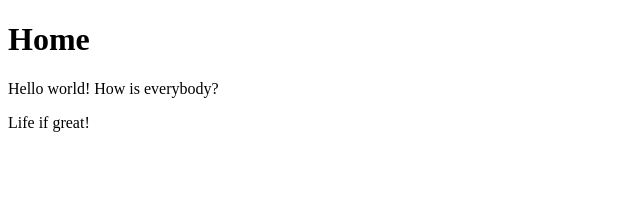
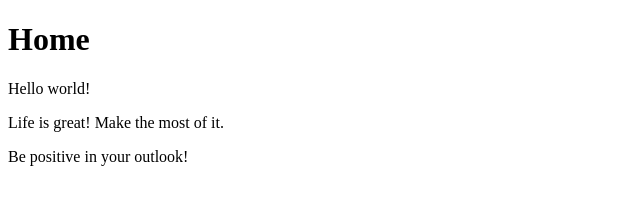
Before and after one commit to dkhadivi/test_project, a plain HTML site: page index.html in a window 1280 px wide. Shown: the whole page, without its empty margins (0-640 px from the left). Drawn offline with Linux system fonts and the light colour scheme.

Commit message:
Minor text edit

```diff
--- a/index.html
+++ b/index.html
@@ -7,8 +7,10 @@
 <body>
     <h1>Home</h1>
 
-    <p>Hello world! How is everybody?</p>
+    <p>Hello world!</p>
 
-	<p>Life if great!</p>
+	<p>Life is great! Make the most of it.</p>
+
+	<p>Be positive in your outlook!</p>
 </body>
 </html>
```
